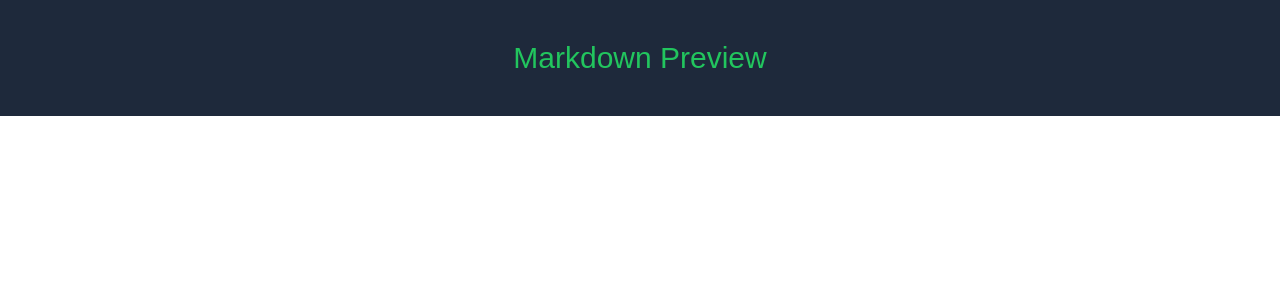
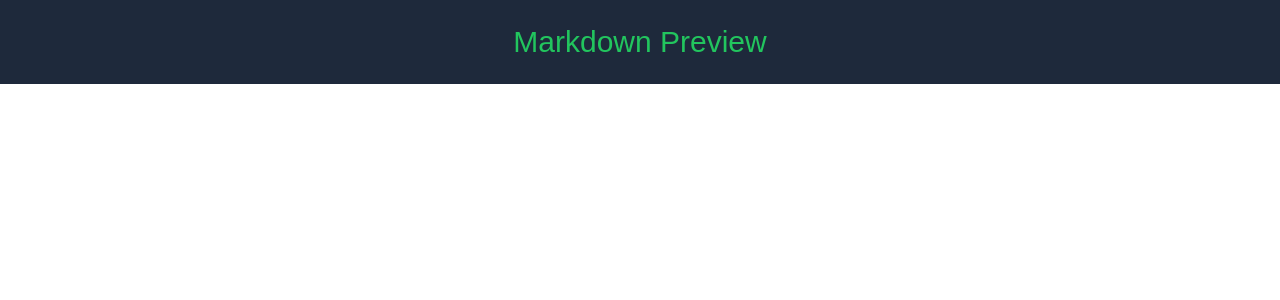
Before and after one commit to BradleyGilden/Markdown-Previewer, a React (Vite) app in the folder md-app/: page / in a window 1280 px wide. Shown: the top 300 px of the page. Built offline with nearby package versions, Linux system fonts and the light colour scheme; a web font is replaced by a local one.

Commit message:
Sat, Jan 6, 2024, 9:09 PM +02:00

```diff
--- a/md-app/src/App.jsx
+++ b/md-app/src/App.jsx
@@ -1,9 +1,12 @@
 function App() {
   return (
     <div>
-      <header className="bg-slate-800 p-10">
+      <header className="bg-slate-800 p-6">
         <h1 className="text-3xl font-title text-green-500 text-center">Markdown Preview</h1>
       </header>
+      <div>
+
+      </div>
     </div>
   );
 }
```
